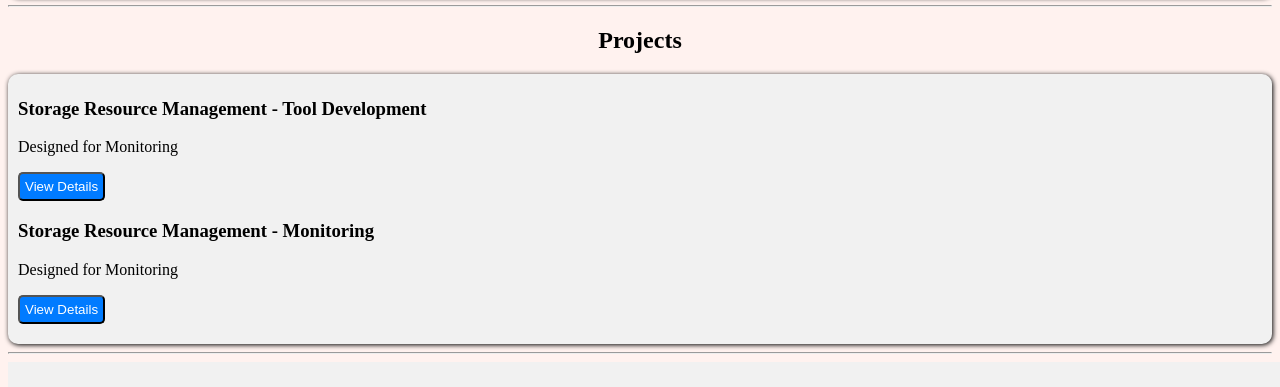
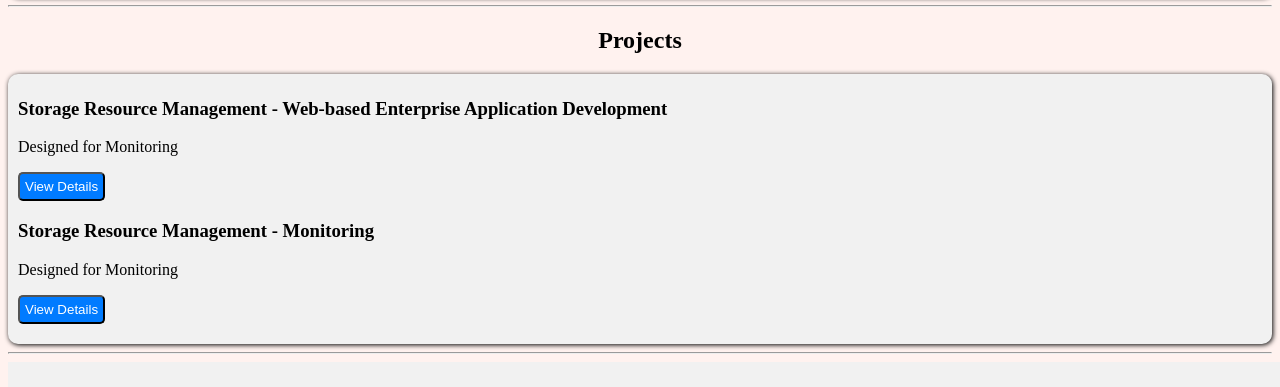
Before and after one commit to Swathi-Vankayalapati/Swathi-Vankayalapati-portfolio, a plain HTML site: page index.html in a window 1280 px wide. Shown: the part 1518-1905 px from the top of the page. Drawn offline with Linux system fonts and the light colour scheme.

Commit message:
Updated index file

```diff
--- a/index.html
+++ b/index.html
@@ -162,7 +162,7 @@
     <h1>Projects</h1>
     <div class="card">
       <div>
-        <h3>Storage Resource Management - Tool Development</h3>
+        <h3>Storage Resource Management - Web-based Enterprise Application Development</h3>
         <p>Designed for Monitoring</p>
         <button class="btn">
           <a href="./contents/SRM_Tool_Development.html">View Details</a>
```
Also changed, not shown: 2 other files.
